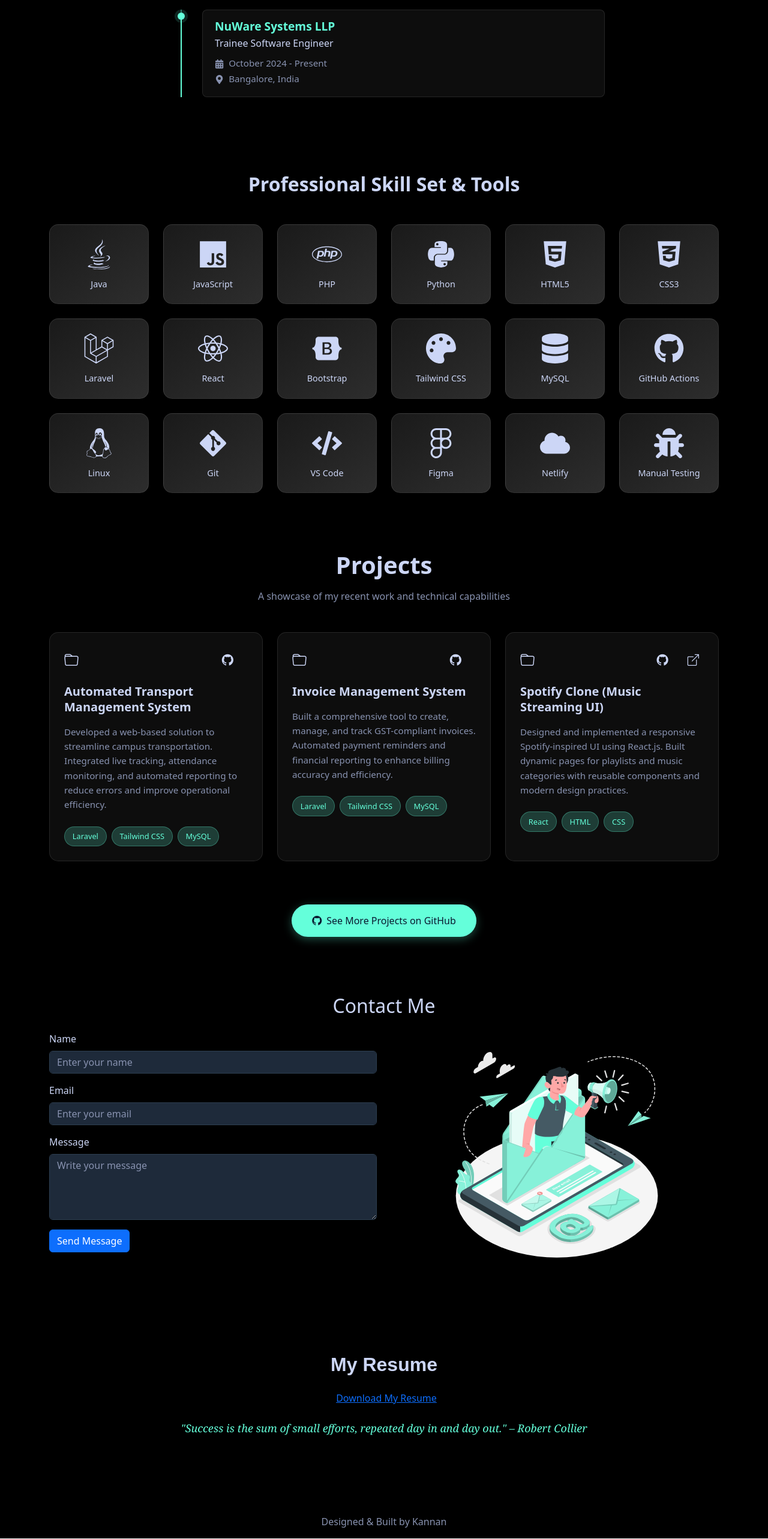
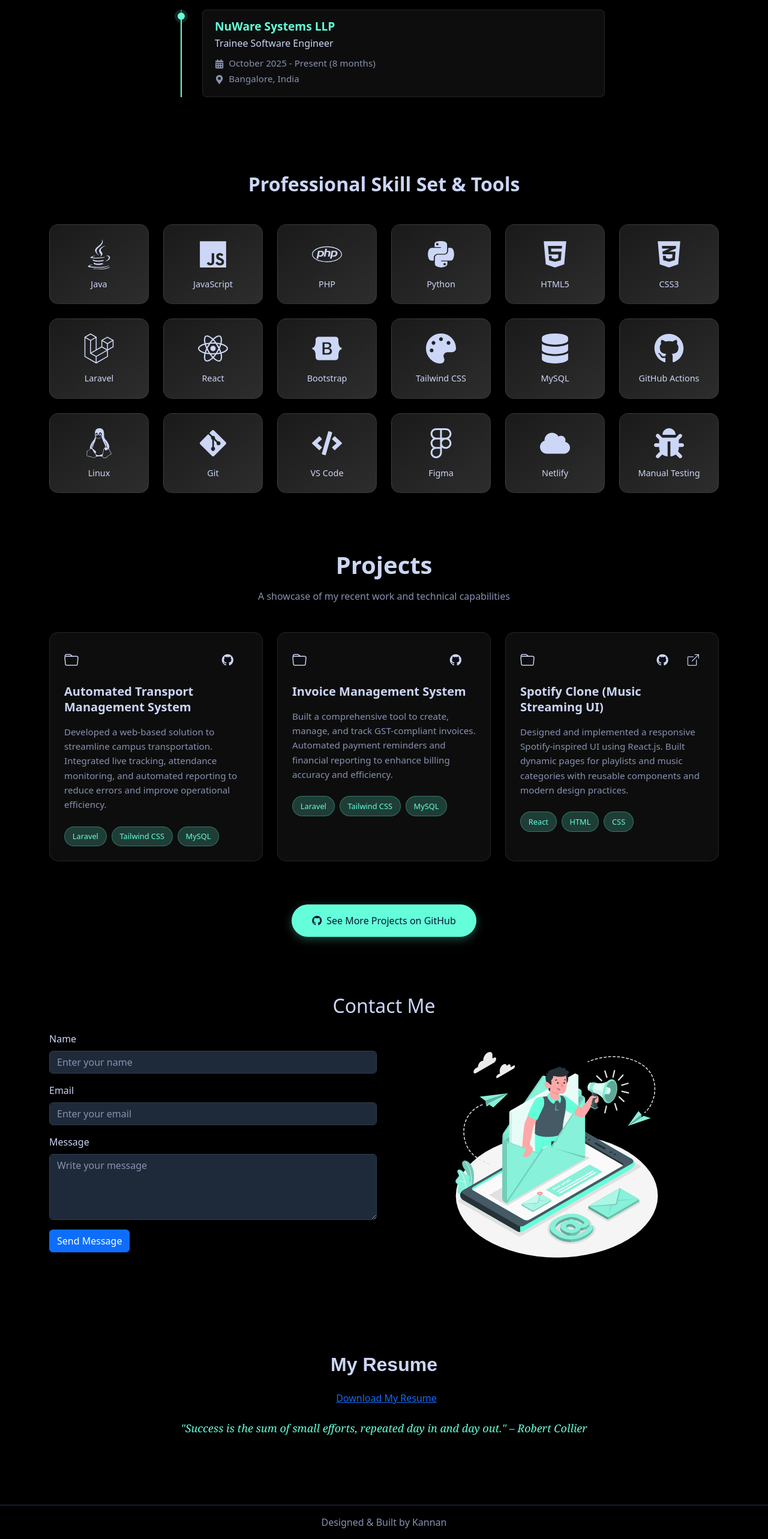
Before and after one commit to Kannan-24/Kannan, a React (Vite) app: page / in a window 1280 px wide. Shown: the part 1564-4130 px from the top of the page at 60% size. Built offline with nearby package versions, Linux system fonts and the light colour scheme.

Commit message:
feat: Enhance typography in app.css and implement experience duration calculation in Experience component

```diff
--- a/src/app.css
+++ b/src/app.css
@@ -1,6 +1,12 @@
 /* General Styles and Theme Support */
 :root {
   --transition-speed: 0.3s;
+}
+
+body {
+  font-family: -apple-system, BlinkMacSystemFont, 'Segoe UI', 'Roboto', 'Oxygen', 'Ubuntu', 'Cantarell', 'Fira Sans', 'Droid Sans', 'Helvetica Neue', sans-serif;
+  -webkit-font-smoothing: antialiased;
+  -moz-osx-font-smoothing: grayscale;
 }
 
 [data-theme="dark"] {
@@ -534,11 +540,12 @@ strong {
 
 /* Footer Styling */
 .footer {
-  background-color: #0a192f;
+  background-color: var(--bg-secondary);
   padding: 1rem 0;
   text-align: center;
-  color: white;
+  color: var(--text-primary);
   margin-top: 50px;
+  border-top: 1px solid var(--border);
 }
 
 .footer p {
--- a/src/components/experience.jsx
+++ b/src/components/experience.jsx
@@ -4,6 +4,22 @@ import { useTheme } from "../context/ThemeContext";
 
 const Experience = () => {
   const { colors } = useTheme();
+
+  // Calculate experience duration
+  const startDate = new Date("2025-10-06");
+  const currentDate = new Date();
+
+  const calculateExperience = () => {
+    const diffTime = Math.abs(currentDate - startDate);
+    const diffMonths = Math.floor(diffTime / (1000 * 60 * 60 * 24 * 30.44));
+    const years = Math.floor(diffMonths / 12);
+    const months = diffMonths % 12;
+
+    if (years > 0) {
+      return `${years} year${years > 1 ? 's' : ''} ${months} month${months !== 1 ? 's' : ''}`;
+    }
+    return `${months} month${months !== 1 ? 's' : ''}`;
+  };
 
   return (
     <section id="experience" className="py-5">
@@ -31,7 +47,7 @@ const Experience = () => {
                     <div className="meta-info">
                       <p>
                         <FaCalendarAlt className="me-2 icon" />
-                        October 2024 - Present
+                        October 2025 - Present ({calculateExperience()})
                       </p>
                       <p>
                         <FaMapMarkerAlt className="me-2 icon" />
```
